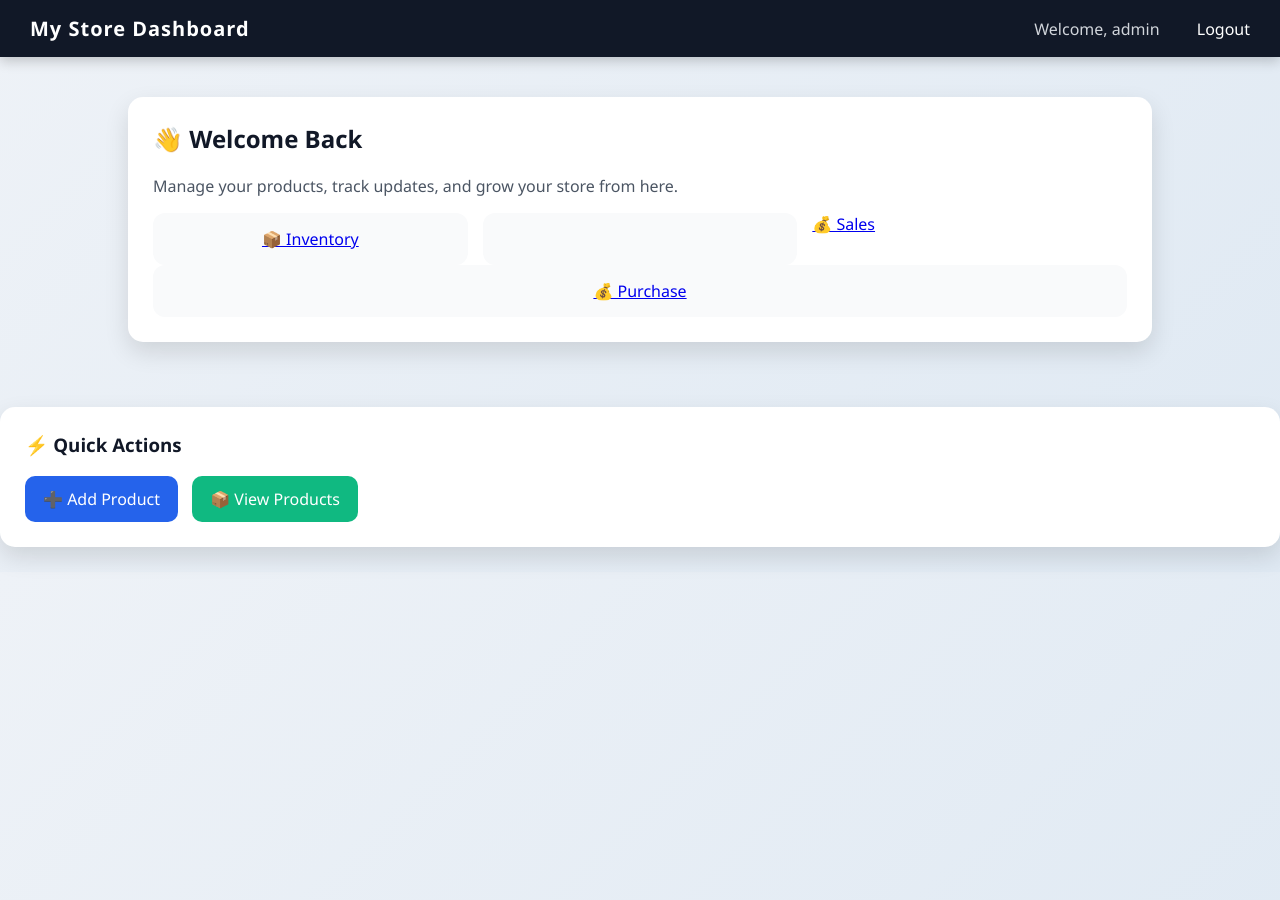
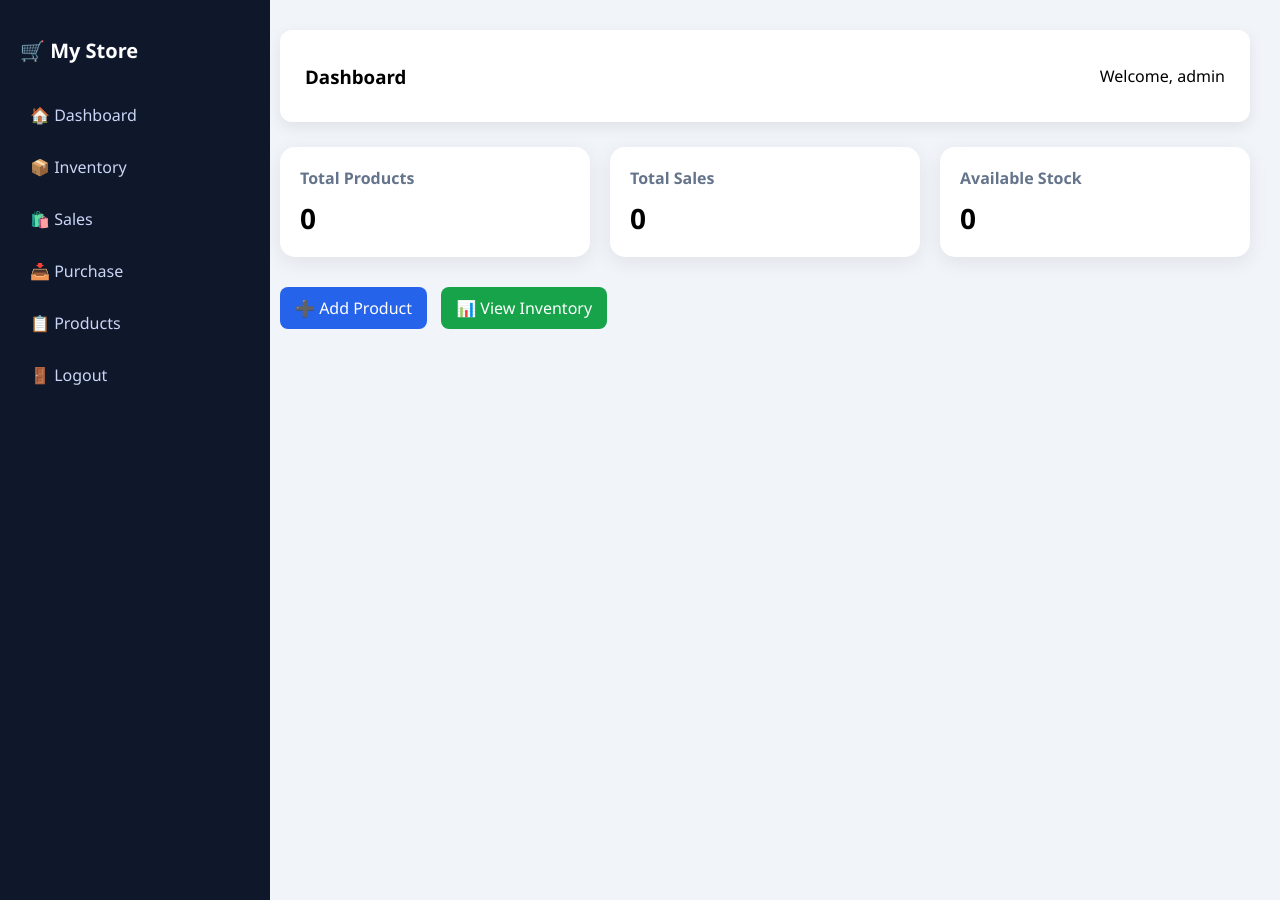
Before and after one commit to ChaudharyHamza05/e-commerce-project, a Django app: page / in a window 1280 px wide. Run offline with Django 5.2, Linux system fonts and the light colour scheme; a user stored in the database is signed in.

```diff
--- a/commerceapp/templates/home.html
+++ b/commerceapp/templates/home.html
@@ -1,169 +1,184 @@
 <!DOCTYPE html>
 <html>
 <head>
-    <title>Home</title>
+    <title>Dashboard</title>
 
     <style>
         body {
             margin: 0;
             font-family: 'Segoe UI', sans-serif;
-            background: linear-gradient(135deg, #eef2f7, #dfe9f3);
+            background: #f1f5f9;
         }
 
-        /* NAVBAR */
-        .navbar {
-            background: #111827;
-            padding: 15px 30px;
+        /* LAYOUT */
+        .main {
+            display: flex;
+        }
+
+        /* SIDEBAR */
+        .sidebar {
+            width: 230px;
+            background: #0f172a;
             color: white;
+            height: 100vh;
+            padding: 20px;
+            position: fixed;
+        }
+
+        .sidebar h2 {
+            margin-bottom: 30px;
+            font-size: 20px;
+        }
+
+        .sidebar a {
+            display: block;
+            color: #cbd5f5;
+            text-decoration: none;
+            padding: 10px;
+            margin-bottom: 10px;
+            border-radius: 8px;
+            transition: 0.3s;
+        }
+
+        .sidebar a:hover {
+            background: #1e293b;
+            color: white;
+        }
+
+        /* CONTENT */
+        .content {
+            margin-left: 250px;
+            padding: 30px;
+            width: 100%;
+        }
+
+        /* TOPBAR */
+        .topbar {
+            background: white;
+            padding: 15px 25px;
+            border-radius: 12px;
+            box-shadow: 0 5px 15px rgba(0,0,0,0.08);
             display: flex;
             justify-content: space-between;
             align-items: center;
-            box-shadow: 0 4px 12px rgba(0,0,0,0.2);
-        }
-
-        .navbar strong {
-            font-size: 20px;
-            letter-spacing: 1px;
-        }
-
-        .navbar a {
-            color: white;
-            text-decoration: none;
-            margin-left: 18px;
-            font-weight: 500;
-            transition: 0.3s;
-        }
-
-        .navbar a:hover {
-            color: #38bdf8;
-        }
-
-        .navbar span {
-            margin-right: 15px;
-            color: #d1d5db;
-        }
-
-        /* MAIN */
-        .container {
-            padding: 40px;
-            width: 80%;
-            margin: auto;
         }
 
         /* CARDS */
+        .cards {
+            display: grid;
+            grid-template-columns: repeat(3, 1fr);
+            gap: 20px;
+            margin-top: 25px;
+        }
+
         .card {
             background: white;
-            padding: 25px;
+            padding: 20px;
             border-radius: 15px;
-            box-shadow: 0 10px 25px rgba(0,0,0,0.12);
-            margin-bottom: 25px;
+            box-shadow: 0 5px 20px rgba(0,0,0,0.08);
             transition: 0.3s;
         }
 
         .card:hover {
-            transform: translateY(-4px);
+            transform: translateY(-5px);
         }
 
-        h2, h3 {
-            margin-top: 0;
-            color: #111827;
+        .card h3 {
+            margin: 0;
+            font-size: 16px;
+            color: #64748b;
         }
 
-        p {
-            color: #4b5563;
+        .card p {
+            font-size: 28px;
+            font-weight: bold;
+            margin: 10px 0 0;
         }
 
-        /* BUTTONS */
-        .btn {
-            display: inline-block;
-            padding: 12px 18px;
-            margin-right: 10px;
-            background: #2563eb;
-            color: white;
-            text-decoration: none;
-            border-radius: 10px;
-            font-weight: 500;
-            transition: 0.3s;
+        /* ACTION BUTTONS */
+        .actions {
+            margin-top: 30px;
         }
 
-        .btn:hover {
-            background: #1d4ed8;
+        .btn {
+            padding: 10px 15px;
+            border-radius: 8px;
+            text-decoration: none;
+            color: white;
+            margin-right: 10px;
+            display: inline-block;
         }
 
-        .btn-secondary {
-            background: #10b981;
-        }
-
-        .btn-secondary:hover {
-            background: #059669;
-        }
-
-        /* GRID QUICK STATS (optional style) */
-        .stats {
-            display: grid;
-            grid-template-columns: repeat(3, 1fr);
-            gap: 15px;
-            margin-top: 15px;
-        }
-
-        .stat-box {
-            background: #f9fafb;
-            padding: 15px;
-            border-radius: 12px;
-            text-align: center;
-            font-weight: 500;
-            color: #111827;
-        }
+        .btn-blue { background: #2563eb; }
+        .btn-green { background: #16a34a; }
 
         /* RESPONSIVE */
         @media (max-width: 768px) {
-            .container {
-                width: 95%;
-                padding: 20px;
+            .cards {
+                grid-template-columns: 1fr;
             }
 
-            .stats {
-                grid-template-columns: 1fr;
+            .sidebar {
+                display: none;
+            }
+
+            .content {
+                margin-left: 0;
             }
         }
-
     </style>
 </head>
 <body>
 
-<!-- Navbar -->
-<div class="navbar">
-    <div>
-        <strong>My Store Dashboard</strong>
+<div class="main">
+
+    <!-- SIDEBAR -->
+    <div class="sidebar">
+        <h2>🛒 My Store</h2>
+
+        <a href="#">🏠 Dashboard</a>
+        <a href="{% url 'inventory' %}">📦 Inventory</a>
+        <a href="{% url 'saleproduct' %}">🛍️ Sales</a>
+        <a href="{% url 'purchaseproduct' %}">📥 Purchase</a>
+        <a href="{% url 'productlist' %}">📋 Products</a>
+        <a href="{% url 'logout' %}">🚪 Logout</a>
     </div>
 
-    <div>
-        <span>Welcome, {{ request.user.username }}</span>
-        <a href="{% url 'logout' %}">Logout</a>
-    </div>
-</div>
+    <!-- CONTENT -->
+    <div class="content">
 
-<!-- Content -->
-<div class="container">
+        <!-- TOPBAR -->
+        <div class="topbar">
+            <h3>Dashboard</h3>
+            <span>Welcome, {{ request.user.username }}</span>
+        </div>
 
-    <!-- Welcome Card -->
-    <div class="card">
-        <h2>👋 Welcome Back</h2>
-        <p>Manage your products, track updates, and grow your store from here.</p>
+        <!-- STATS CARDS -->
+        <div class="cards">
 
-        <div class="stats">
-            <div class="stat-box"><a href="{% url 'inventory' %}">📦 Inventory</a></div>
-            <div class="stat-box"></div><a href="{% url 'saleproduct' %}">💰 Sales</a></div>
-        <div class="stat-box"><a href="{% url 'purchaseproduct' %}">💰 Purchase</a></div>
+            <div class="card">
+                <h3>Total Products</h3>
+                <p>{{ total_products|default:"0" }}</p>
+            </div>
+
+            <div class="card">
+                <h3>Total Sales</h3>
+                <p>{{ total_sales|default:"0" }}</p>
+            </div>
+
+            <div class="card">
+                <h3>Available Stock</h3>
+                <p>{{ total_stock|default:"0" }}</p>
+            </div>
+
         </div>
-    </div>
 
-    <!-- Actions -->
-    <div class="card">
-        <h3>⚡ Quick Actions</h3>
+        <!-- ACTIONS -->
+        <div class="actions">
+            <a href="{% url 'createproduct' %}" class="btn btn-blue">➕ Add Product</a>
+            <a href="{% url 'inventory' %}" class="btn btn-green">📊 View Inventory</a>
+        </div>
 
-        <a href="{% url 'createproduct' %}" class="btn">➕ Add Product</a>
-        <a href="{% url 'productlist' %}" class="btn btn-secondary">📦 View Products</a>
     </div>
 
 </div>
--- a/commerceapp/views.py
+++ b/commerceapp/views.py
@@ -97,10 +97,6 @@ class DeleteProduct(LoginRequiredMixin, View):
 
 #=====================================================================================
 
-from django.views import View
-from django.shortcuts import render, redirect
-from django.db import transaction
-
 class Purchaseview(View):
     def get(self, request):
         form = PurchaseForm()
@@ -112,13 +108,8 @@ class Purchaseview(View):
         if form.is_valid():
             purchase = form.save(commit=False)
             purchase.user = request.user
-
-            # ✅ Calculate subtotal
             purchase.subtotal = purchase.price * purchase.quantity
-
             product = purchase.product
-
-            # ✅ Safe transaction
             with transaction.atomic():
                 product.stock += purchase.quantity
                 product.save()
@@ -142,13 +133,8 @@ class Saleview(View):
         if form.is_valid():
             sale = form.save(commit=False)
             sale.user = request.user
-
-            # ✅ Calculate subtotal
             sale.subtotal = sale.price * sale.quantity
-
             product = sale.product
-
-            # ✅ Stock check + transaction
             if product.stock >= sale.quantity:
                 with transaction.atomic():
                     product.stock -= sale.quantity
@@ -157,7 +143,7 @@ class Saleview(View):
 
                 return redirect('home')
             else:
-                return HttpResponse("❌ Out of Stock!")
+                return HttpResponse("Out of Stock!")
 
         return render(request, 'saleproduct.html', {'form': form})
 
```
Also changed, not shown: db.sqlite3, media/product_pics/vivo_x200.png (added).
